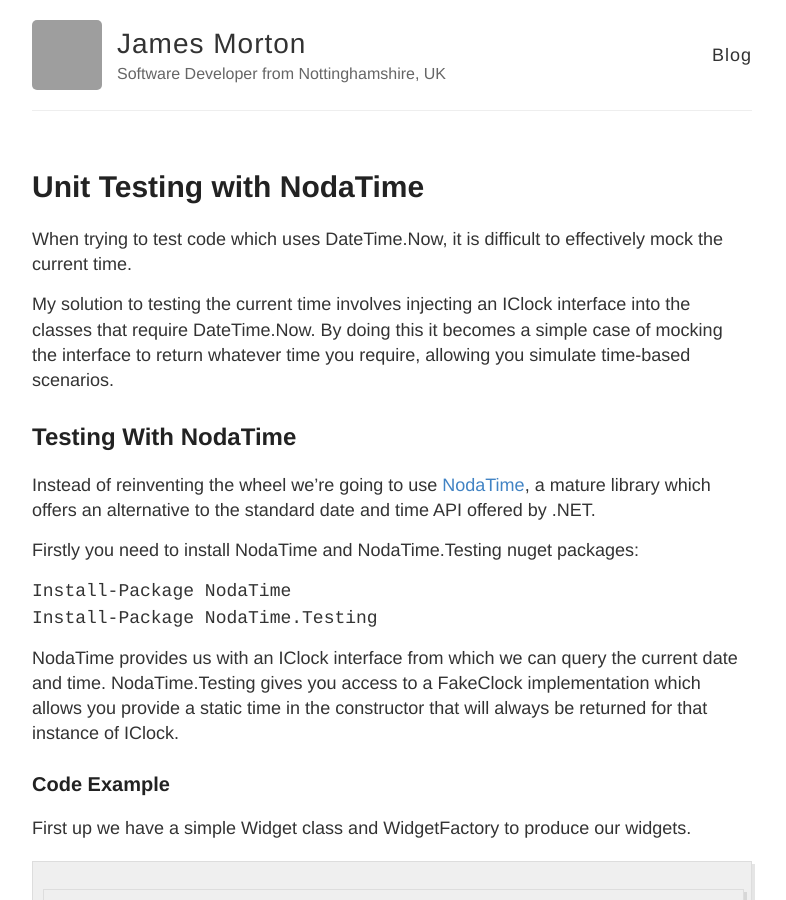
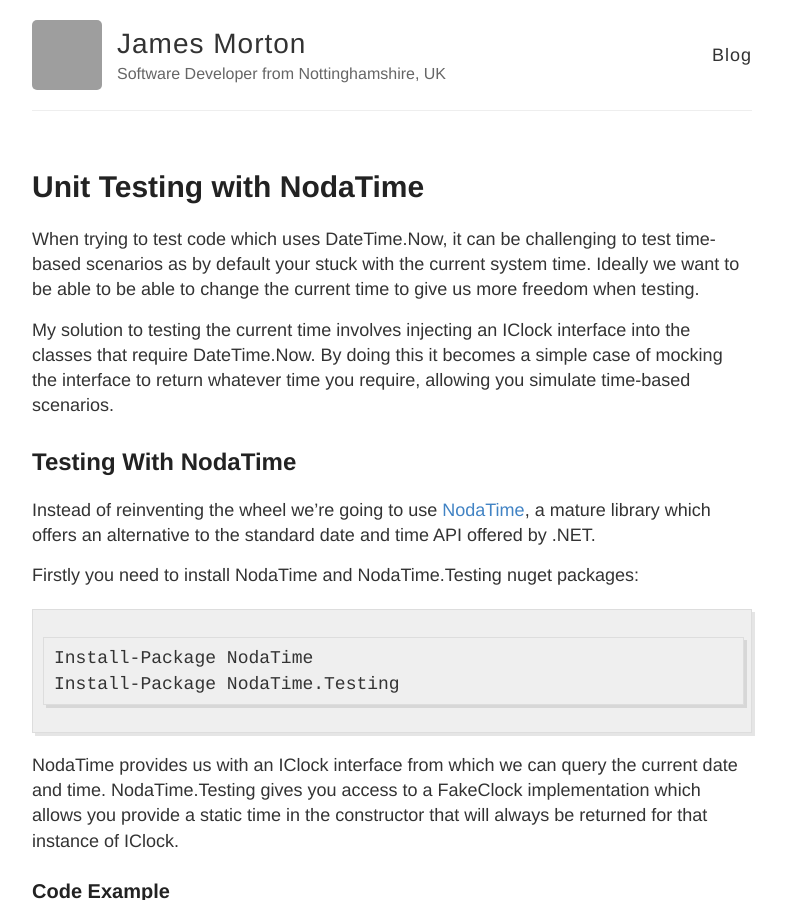
Before and after one commit to mortondev/mortondev.github.io, a Jekyll site: the page built from _posts/2015-11-05-unit-testing-datetime-now.md, in a window 1280 px wide and 900 px high. Shown: the whole window, without its empty margins (248-1034 px from the left). Built offline with Jekyll 4.4.1, drawn with Linux system fonts in a browser that asks for light colours; Markdown is read by kramdown in place of the engine named in the settings; comment, search, counter and statistics services are not loaded; grey boxes are pictures that could not be loaded.

Commit message:
Updated Unit Testing with NodaTime post and fixed code block error

````diff
--- a/_posts/2015-11-05-unit-testing-datetime-now.md
+++ b/_posts/2015-11-05-unit-testing-datetime-now.md
@@ -3,7 +3,7 @@ layout: post
 title: Unit Testing with NodaTime
 ---
 
-When trying to test code which uses DateTime.Now, it is difficult to effectively mock the current time.
+When trying to test code which uses DateTime.Now, it can be challenging to test time-based scenarios as by default your stuck with the current system time. Ideally we want to be able to be able to change the current time to give us more freedom when testing.
 
 My solution to testing the current time involves injecting an IClock interface into the classes that require DateTime.Now. By doing this it becomes a simple case of mocking the interface to return whatever time you require, allowing you simulate time-based scenarios.
 
@@ -13,7 +13,7 @@ Instead of reinventing the wheel we're going to use [NodaTime](http://nodatime.o
 
 Firstly you need to install NodaTime and NodaTime.Testing nuget packages:
 
-```Nuget
+```
 Install-Package NodaTime
 Install-Package NodaTime.Testing
 ```
````
